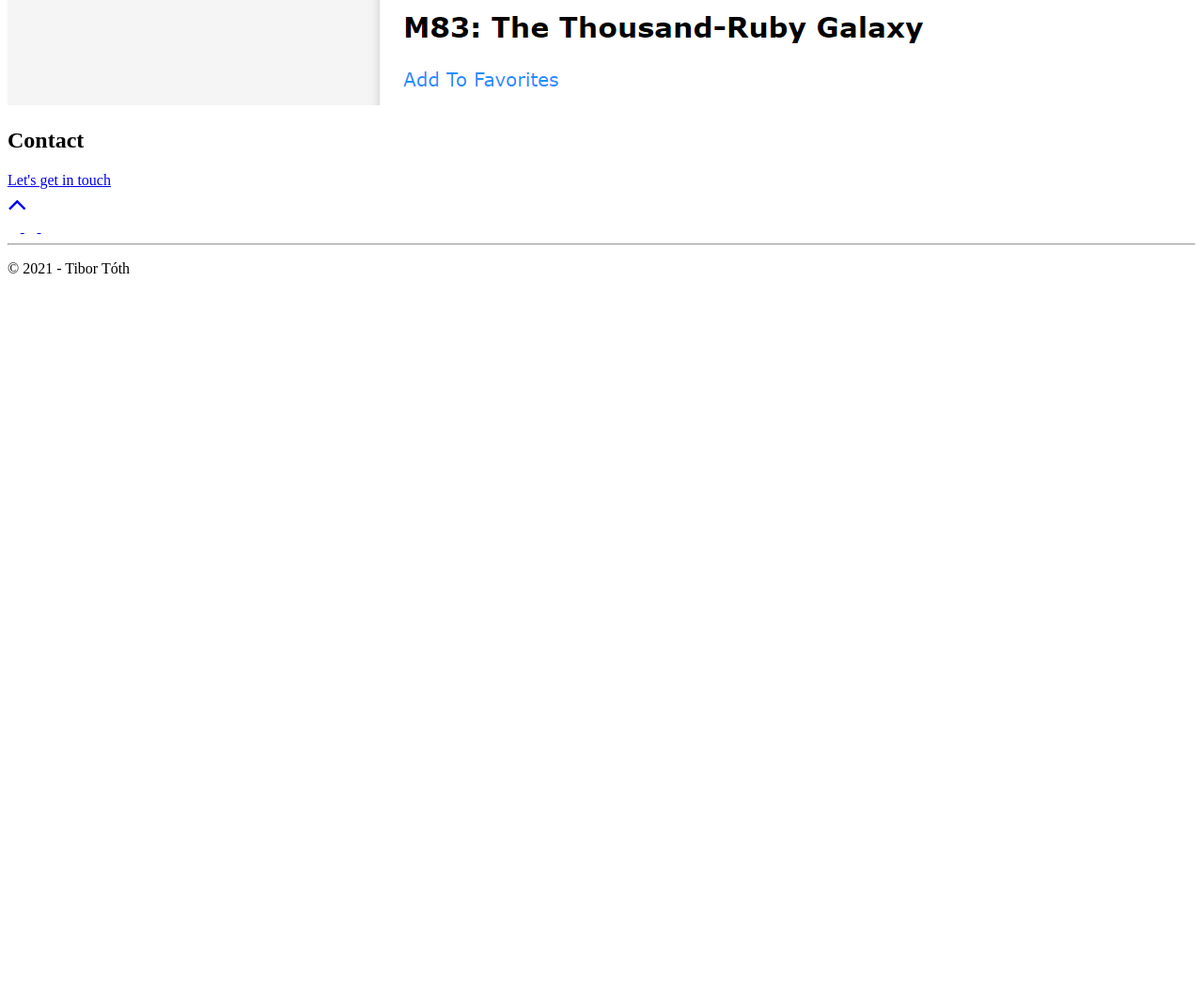
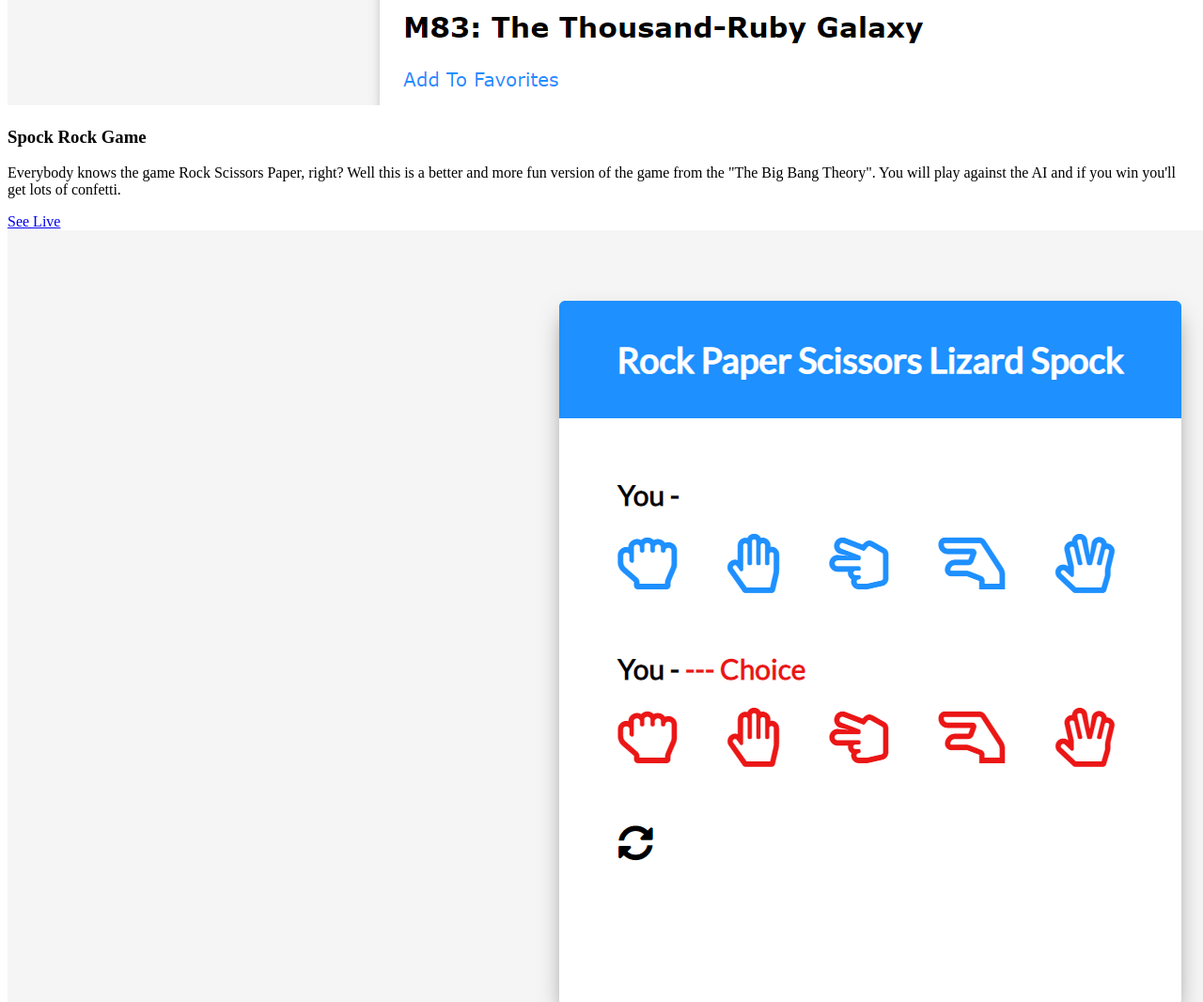
Before and after one commit to BassMasterTT/simplefolio, a website: page src/template.html in a window 1280 px wide. Shown: the part 5720-6786 px from the top of the page at 94% size. Before the commit the page ends 6031 px from the top, so only its background shows below. Drawn offline with nearby package versions, Linux system fonts and the light colour scheme.

Commit message:
spock game

```diff
--- a/src/template.html
+++ b/src/template.html
@@ -233,6 +233,34 @@
           </div>
           <!-- /END Project -->
 
+          <!-- Each .row is a project -->
+          <div class="row">
+            <div class="col-lg-4 col-sm-12">
+              <div class="project-wrapper__text">
+                <h3 class="project-wrapper__text-title">Spock Rock Game</h3>
+                <div>
+                  <p class="mb-4">
+                    Everybody knows the game Rock Scissors Paper, right? Well this is a better and more fun version of the game from the "The Big Bang Theory". You will play against the AI and if you win you'll get lots of confetti.
+                  </p>
+                </div>
+                <a target="_blank" class="cta-btn cta-btn--hero" href="https://bassmastertt.github.io/spock-rock-game/">
+                  See Live
+                </a>
+
+              </div>
+            </div>
+            <div class="col-lg-8 col-sm-12">
+              <div class="project-wrapper__image">
+                <a href="https://bassmastertt.github.io/spock-rock-game/" target="_blank">
+                  <div data-tilt class="thumbnail rounded">
+                    <img class="img-fluid" src="./assets/spock.png" />
+                  </div>
+                </a>
+              </div>
+            </div>
+          </div>
+          <!-- /END Project -->
+
 
         </div>
       </div>
```
Also changed, not shown: src/assets/spock.png (added).
